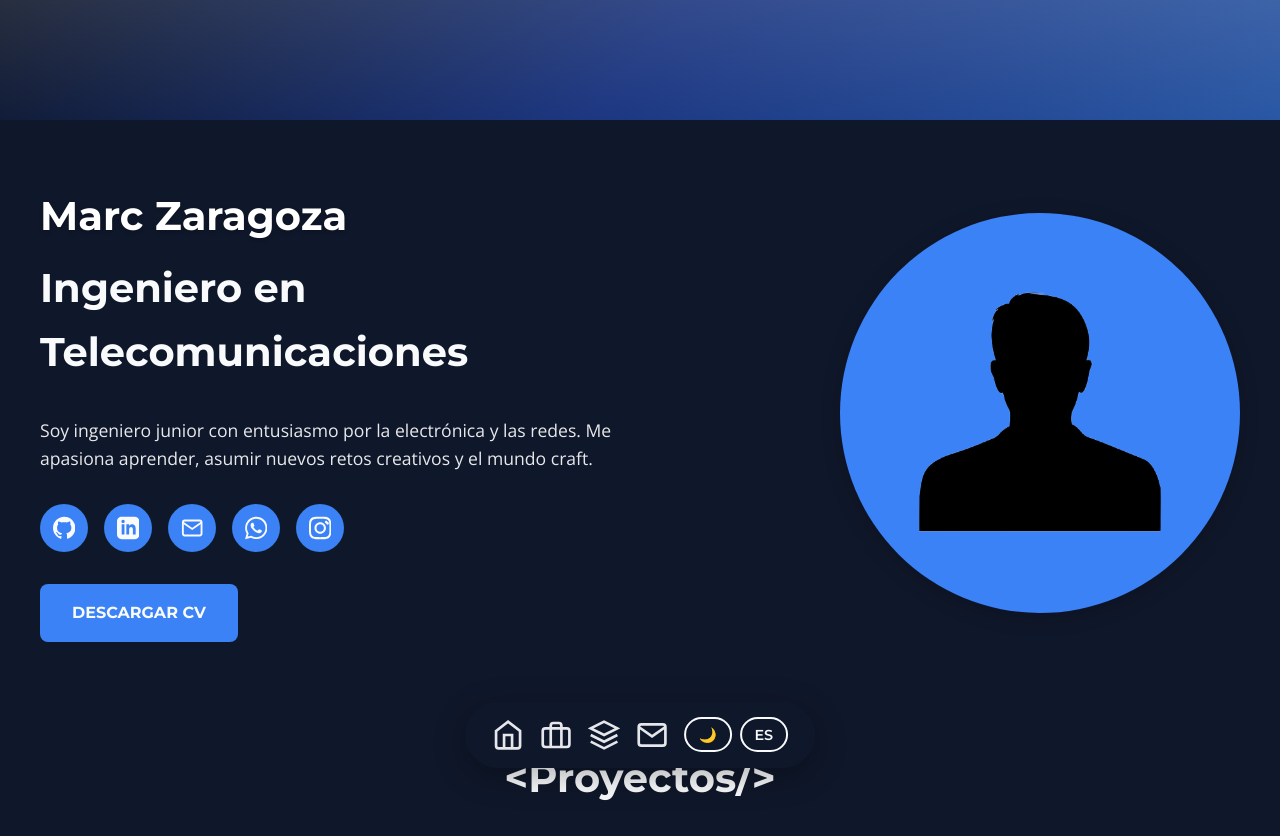
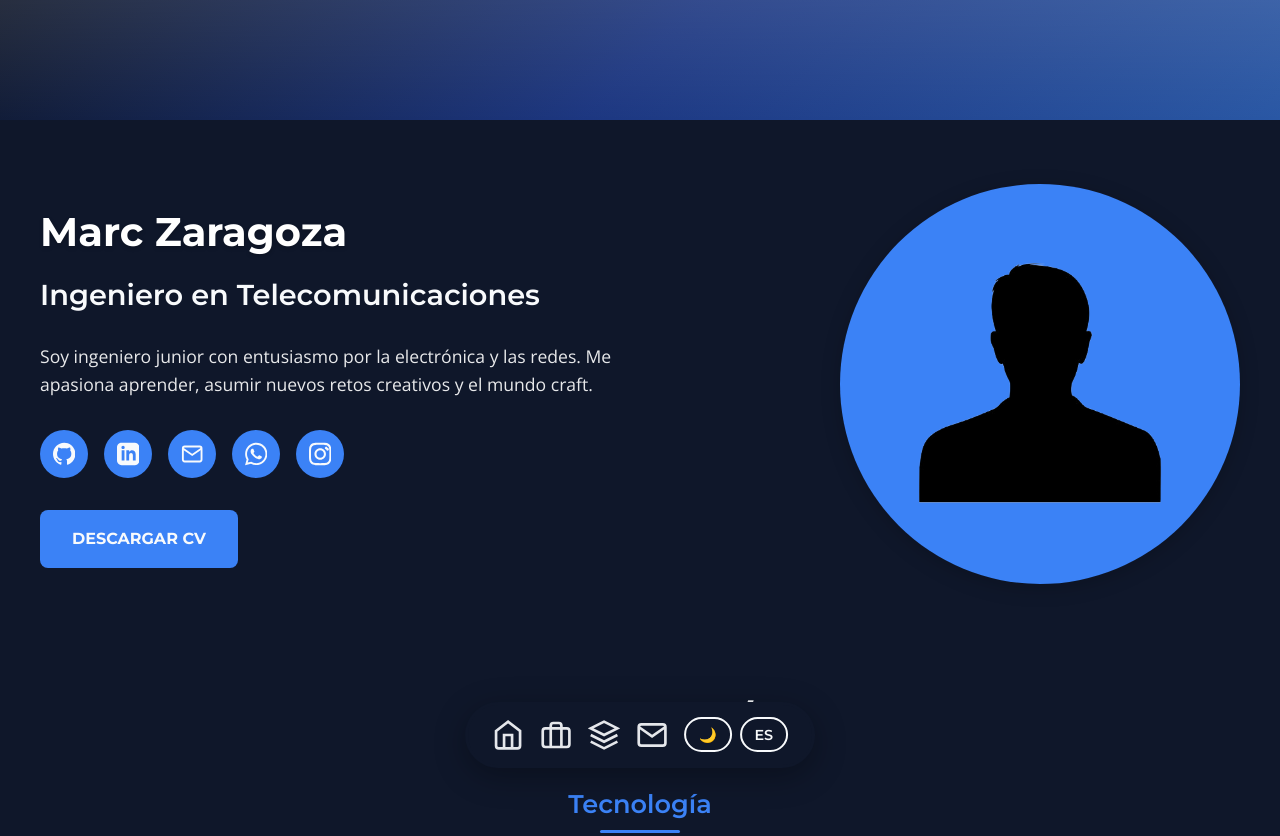
Before and after one commit to marc-zaragoza-garcia/marc-zaragoza-garcia.github.io, a plain HTML site: page index.html in a window 1280 px wide. Shown: the top 836 px of the page. Drawn offline with nearby package versions, Linux system fonts and the light colour scheme; a script that the page names is missing.

Commit message:
Reorganizar estilos de títulos h2 para mejor jerarquía

```diff
--- a/styles/main.css
+++ b/styles/main.css
@@ -63,9 +63,13 @@ h1 {
     font-size: 3rem;
     font-weight: 700;
 }
+h2 {
+    font-size: 1.8rem;
+    font-weight: 600;
+}
 
 /* Estilo para todos los títulos de sección */
-h2,#proyectos h2, #skills h2, #contacto h2 {
+#proyectos h2, #skills h2, #contacto h2 {
     font-size: 2.5rem !important;
     margin-bottom: 2rem !important;
     font-family: var(--font-principal) !important;
```
